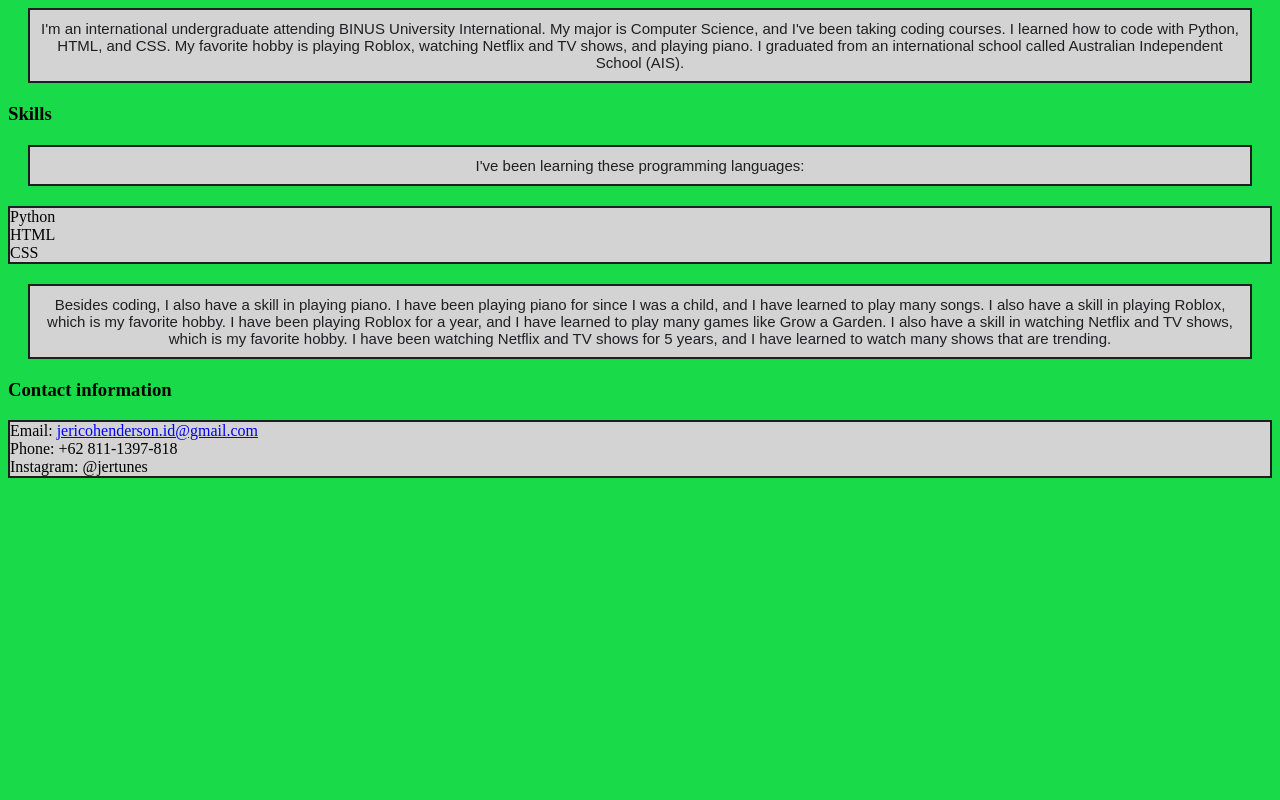
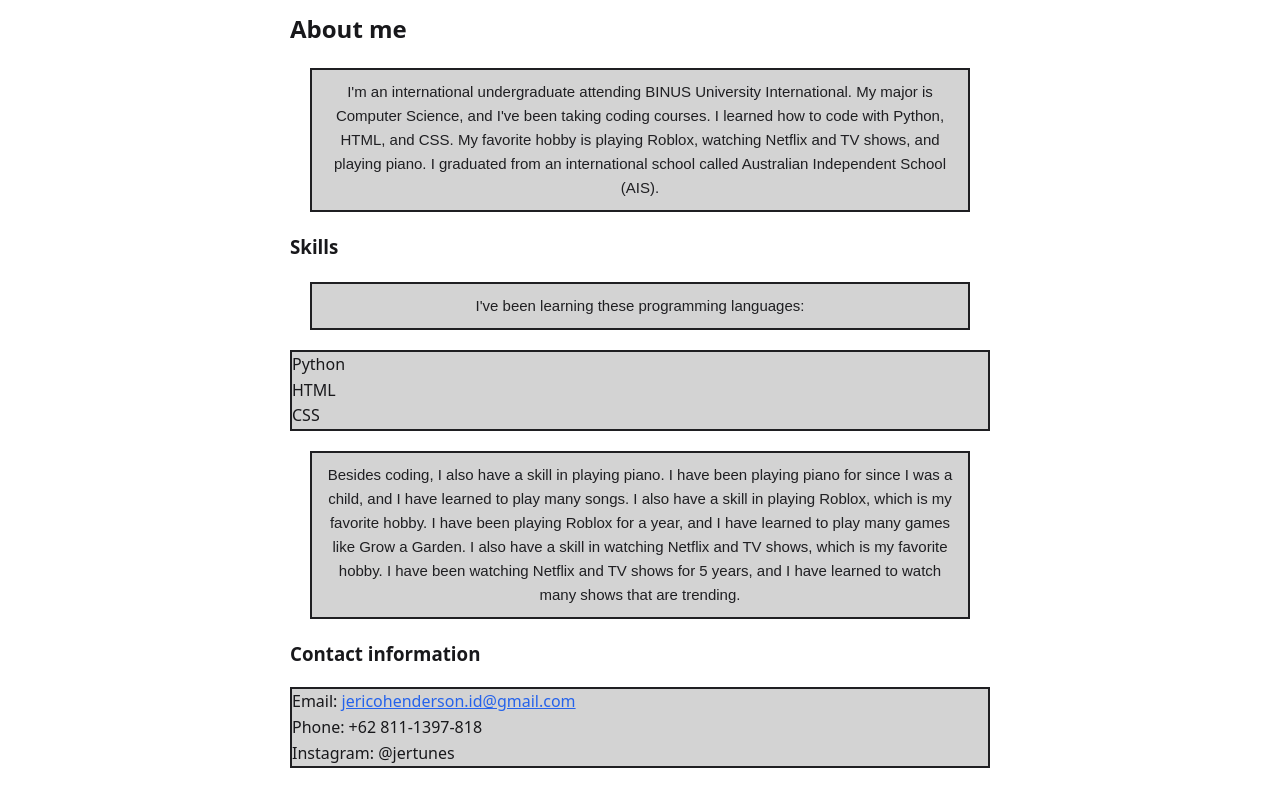
Before and after one commit to jericohenderson/Lab-Assignment-Week-6, a plain HTML site: page Portfolio/index.html in a window 1280 px wide. Shown: the part 567-1367 px from the top of the page. Before the commit the page ends 1061 px from the top, so only its background shows below. Drawn offline with Linux system fonts and the light colour scheme.

Commit message:
Update style.css

```diff
--- a/Portfolio/style.css
+++ b/Portfolio/style.css
@@ -1,4 +1,3 @@
-
 
 h1 {
   color: rgb(31, 31, 34);
@@ -21,6 +20,7 @@ p {
   flex-direction: column;
   gap: 10px;
 }
+
 ul {
   list-style-type: none;
   padding: 0;
@@ -29,3 +29,45 @@ ul {
   flex-direction: column;
   gap: 10px;
 }
+
+:root {
+  --bg-color: #ffffff;
+  --text-color: #18181b;
+  --link-color: #2563eb;
+  --btn-bg: #f4f4f5;
+  --btn-border: #d4d4d8;
+}
+
+[data-theme="dark"] {
+  --bg-color: #121212;
+  --text-color: #f4f4f5;
+  --link-color: #60a5fa;
+  --btn-bg: #27272a;
+  --btn-border: #3f3f46;
+}
+
+body {
+  background-color: var(--bg-color);
+  color: var(--text-color);
+  font-family: system-ui, sans-serif;
+  line-height: 1.6;
+  max-width: 700px;
+  margin: 2rem auto;
+  padding: 0 1rem;
+  transition:
+    background-color 0.2s ease,
+    color 0.2s ease;
+}
+
+a {
+  color: var(--link-color);
+}
+
+#theme-toggle {
+  padding: 0.5rem 0.9rem;
+  background-color: var(--btn-bg);
+  color: var(--text-color);
+  border: 1px solid var(--btn-border);
+  border-radius: 6px;
+  cursor: pointer;
+}
```
